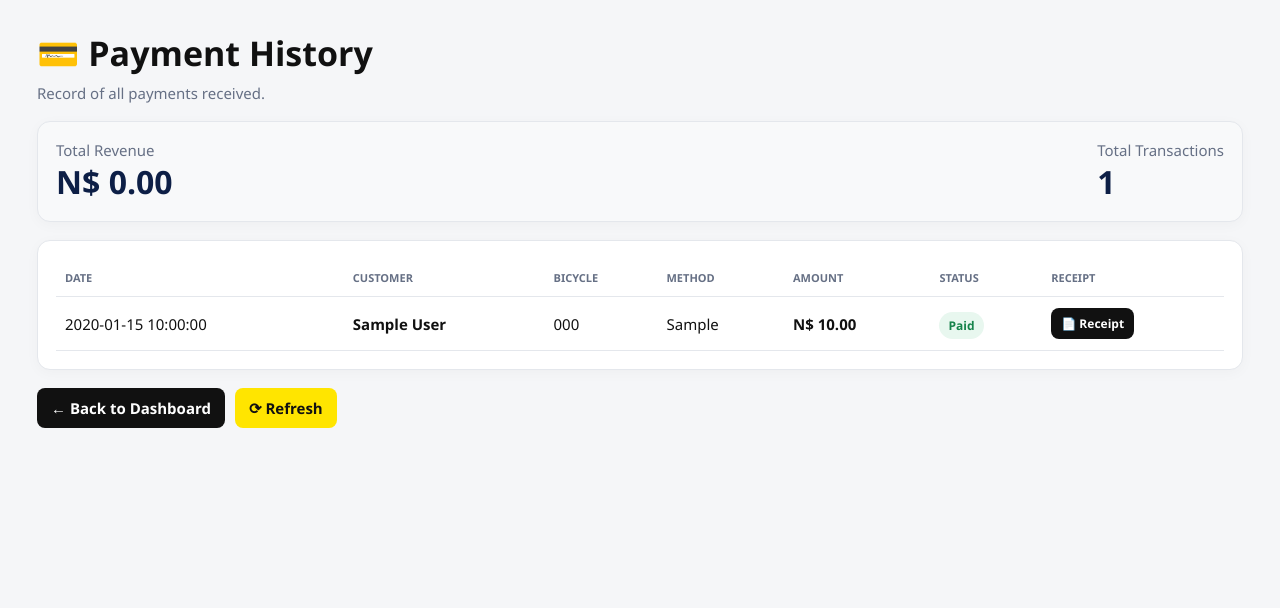
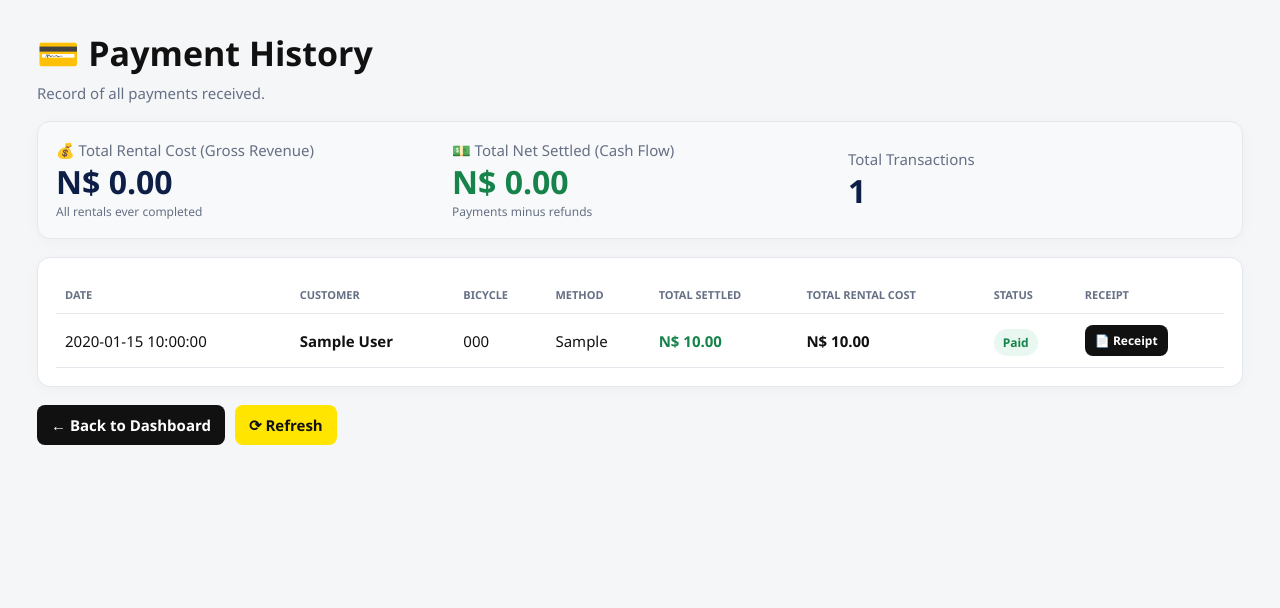
Before and after one commit to hafenishitaku-afk/rab-daily-rental, a Flask app: template templates/payment_history.html in a window 1280 px wide. Shown: the top 608 px of the page. Run offline with Flask 3, Linux system fonts and the light colour scheme; the template is opened without the code that fills it: most values are stand-ins (such as "Sample title", 1, 10 or a date in 2020); some libraries are stand-ins or nearby versions.

Commit message:
Fix payment history template to use total_rental_cost and total_settled

```diff
--- a/templates/payment_history.html
+++ b/templates/payment_history.html
@@ -5,44 +5,71 @@
 <h1>💳 Payment History</h1>
 <p class="sub">Record of all payments received.</p>
 
+
+
 <div class="card" style="background:#f8f9fa;">
-    <div style="display:flex;justify-content:space-between;align-items:center;flex-wrap:wrap;gap:15px;">
-        <div>
-            <span style="color:#667085;">Total Revenue</span>
+    <div style="display:flex;justify-content:space-between;align-items:center;flex-wrap:wrap;gap:20px;">
+
+        <div style="flex:1;min-width:220px;">
+            <span style="color:#667085;">💰 Total Rental Cost (Gross Revenue)</span>
             <div style="font-size:32px;font-weight:800;color:#0d1f46;">
-                N$ {{ "%.2f"|format(total_revenue) }}
+                N$ {{ "%.2f"|format(total_rental_cost) }}
             </div>
+            <div style="font-size:12px;color:#667085;">All rentals ever completed</div>
         </div>
-        <div>
+
+        <div style="flex:1;min-width:220px;">
+            <span style="color:#667085;">💵 Total Net Settled (Cash Flow)</span>
+            <div style="font-size:32px;font-weight:800;color:#16834b;">
+                N$ {{ "%.2f"|format(total_settled) }}
+            </div>
+            <div style="font-size:12px;color:#667085;">Payments minus refunds</div>
+        </div>
+
+        <div style="flex:1;min-width:180px;">
             <span style="color:#667085;">Total Transactions</span>
             <div style="font-size:32px;font-weight:800;color:#0d1f46;">
                 {{ payments|length }}
             </div>
         </div>
+
     </div>
 </div>
+
 
 <div class="card">
     <div class="scroll">
         <table>
+
             <tr>
                 <th>Date</th>
                 <th>Customer</th>
                 <th>Bicycle</th>
                 <th>Method</th>
-                <th>Amount</th>
+                <th>Total Settled</th>
+                <th>Total Rental Cost</th>
                 <th>Status</th>
-                <th>Receipt</th>  <!-- 👈 ADD THIS COLUMN -->
+                <th>Receipt</th>
             </tr>
+
+
             {% for p in payments %}
+
             <tr>
                 <td>{{ p.payment_date }}</td>
                 <td><b>{{ p.full_name }}</b></td>
                 <td>{{ p.bike_code }}</td>
                 <td>{{ p.payment_method or 'Cash' }}</td>
-                <td><b>N$ {{ "%.2f"|format(p.amount) }}</b></td>
                 <td>
-                    <span class="badge green">{{ p.status }}</span>
+                    <b style="color:{% if p.amount < 0 %}#dc3545{% else %}#16834b{% endif %};">
+                        N$ {{ "%.2f"|format(p.amount) }}
+                    </b>
+                </td>
+                <td><b>N$ {{ "%.2f"|format(p.rental_cost or 0) }}</b></td>
+                <td>
+                    <span class="badge {% if p.status == 'Refunded' %}orange{% else %}green{% endif %}">
+                        {{ p.status }}
+                    </span>
                 </td>
                 <td>
                     <a class="btn small" href="{{ url_for('generate_receipt', payment_id=p.id) }}" target="_blank">
@@ -50,9 +77,10 @@
                     </a>
                 </td>
             </tr>
+
             {% else %}
             <tr>
-                <td colspan="7">No payments recorded yet.</td>
+                <td colspan="8">No payments recorded yet.</td>
             </tr>
             {% endfor %}
         </table>
```
